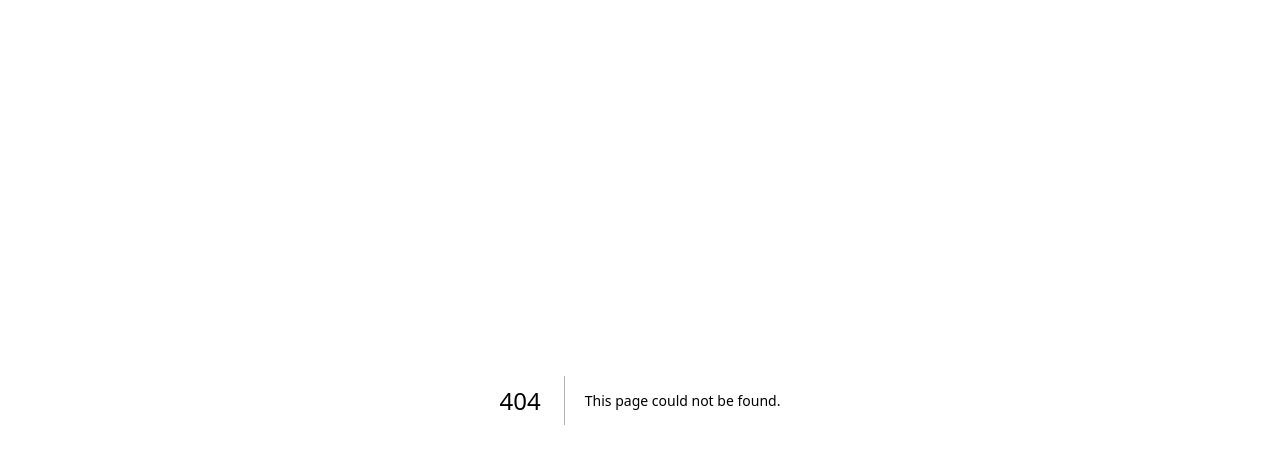
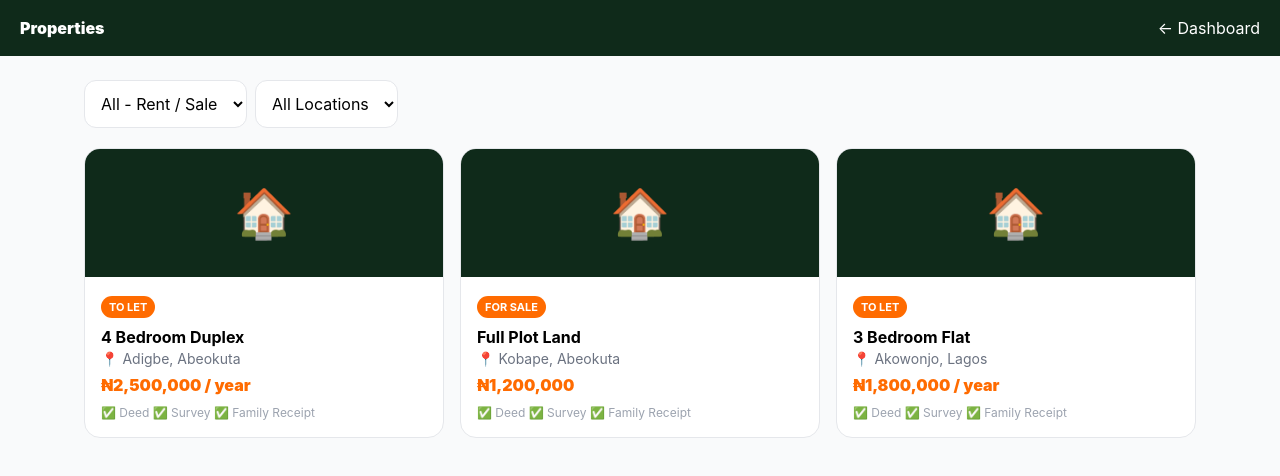
Before and after one commit to Habeebullahi7/CleverBiz-Synergy, a Next.js app: page /properties in a window 1280 px wide. Before the commit this address had no page. Shown: the top 476 px of the page. Built offline with nearby package versions, Linux system fonts and the light colour scheme.

Commit message:
Add Properties page with property listings

```diff
--- /dev/null
+++ b/app/properties/page.tsx
@@ -0,0 +1,19 @@
+import Link from "next/link";
+const list = [
+  { t: "4 Bedroom Duplex", l: "Adigbe, Abeokuta", p: "₦2,500,000 / year", tag: "TO LET" },
+  { t: "Full Plot Land", l: "Kobape, Abeokuta", p: "₦1,200,000", tag: "FOR SALE" },
+  { t: "3 Bedroom Flat", l: "Akowonjo, Lagos", p: "₦1,800,000 / year", tag: "TO LET" },
+];
+export default function Properties() {
+  return (
+    <div className="min-h-screen bg-gray-50">
+      <header className="bg-[#0F2A1A] text-white px-5 py-4 flex justify-between"><p className="font-black">Properties</p><Link href="/dashboard">← Dashboard</Link></header>
+      <div className="max-w-6xl mx-auto px-5 py-6">
+        <div className="flex gap-2"><select className="border rounded-xl p-3 bg-white"><option>All - Rent / Sale</option><option>TO LET</option><option>FOR SALE</option></select><select className="border rounded-xl p-3 bg-white"><option>All Locations</option><option>Abeokuta</option><option>Lagos</option></select></div>
+        <div className="grid md:grid-cols-3 gap-4 mt-5">{list.map((x,i)=>(
+          <div key={i} className="bg-white border rounded-2xl overflow-hidden"><div className="h-32 bg-[#0F2A1A] flex items-center justify-center text-5xl">🏠</div><div className="p-4"><span className="text-[11px] font-bold bg-[#FF6B00] text-white px-2 py-1 rounded-full">{x.tag}</span><p className="font-bold mt-2">{x.t}</p><p className="text-sm text-gray-500">📍 {x.l}</p><p className="font-black text-[#FF6B00] mt-1">{x.p}</p><p className="text-xs text-gray-400 mt-2">✅ Deed ✅ Survey ✅ Family Receipt</p></div></div>))}
+        </div>
+      </div>
+    </div>
+  );
+}
```
